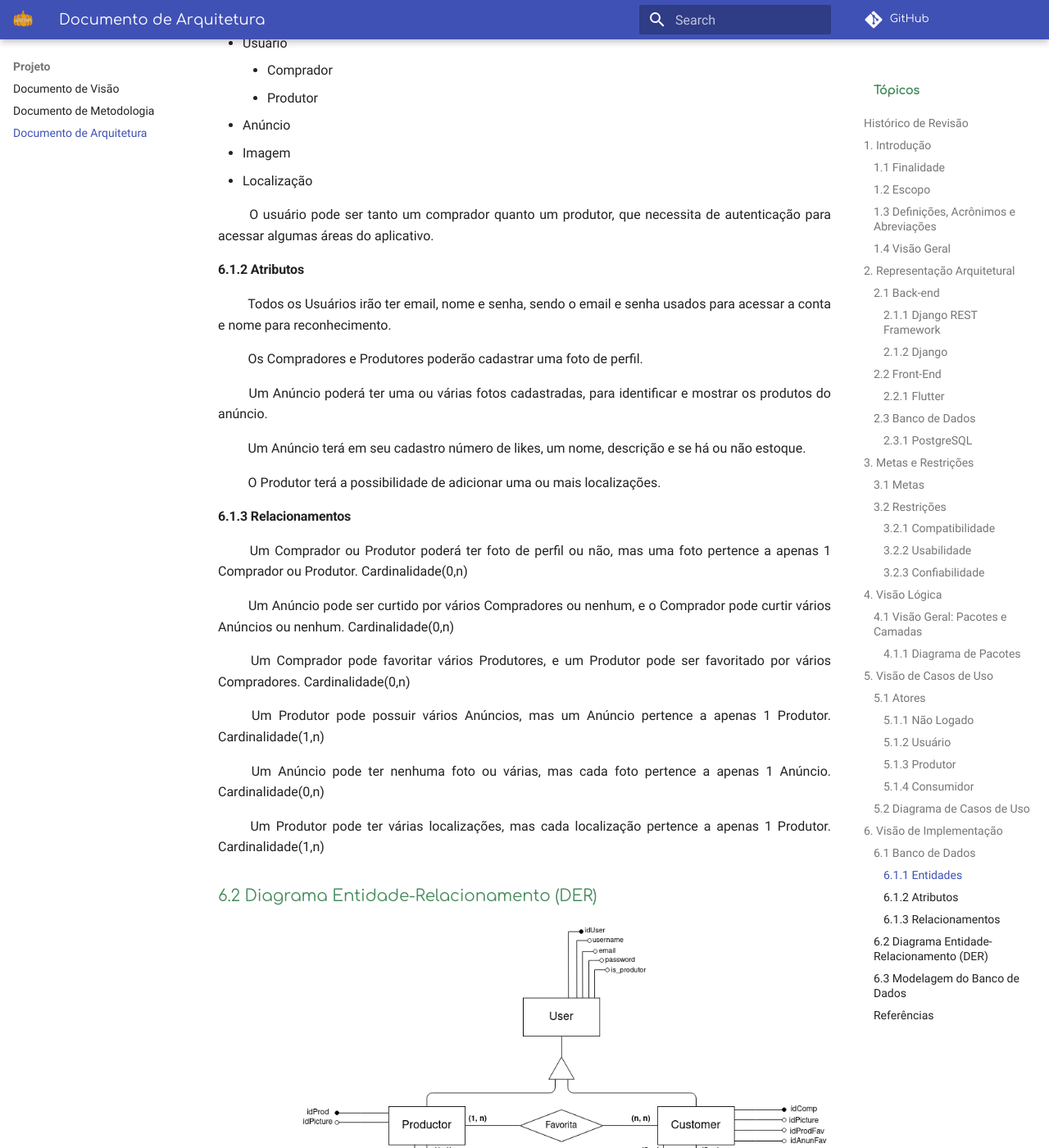
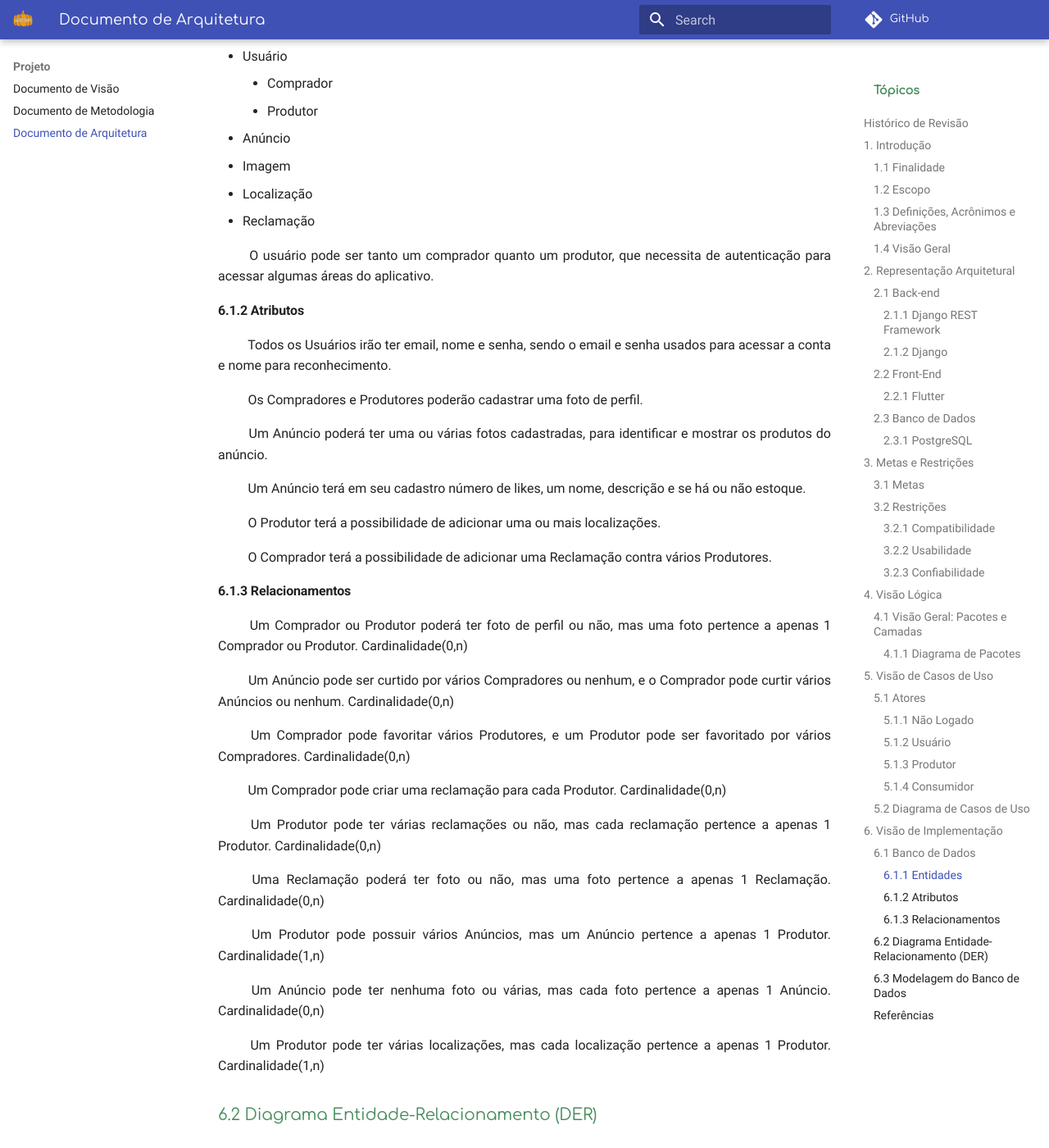
Before and after one commit to fga-eps-mds/2020.2-Hortum, an MkDocs documentation site: the page built from docs/Documento_de_arquitetura.md, in a window 1280 px wide and 1400 px high, scrolled down 9074 px. Shown: the whole window at 82% size. Built offline with MkDocs 1.6.1 and Material for MkDocs 9.7.7, drawn with Linux system fonts in a browser that asks for light colours; comment, search, counter and statistics services are not loaded; some of the changed text lies outside the part shown.

Commit message:
#180 #107 Modificando documento de arquitetura para adiçao de nova entidade

```diff
--- a/docs/Documento_de_arquitetura.md
+++ b/docs/Documento_de_arquitetura.md
@@ -19,6 +19,7 @@ Data|Versão|Descrição|Autor
 29/03/2021|1.7.2|Padronização da Visão Geral|Vitor Lamego
 29/03/2021|1.7.3|Revisão do documento|Joao Moura e Matheus Calixto
 04/04/2021|1.7.4|Revisão tópico 6|Carlos Eduardo
+25/04/2021|1.8|Mudanças na visão de implementação e casos de uso|Carlos Eduardo
 
 ## 1. Introdução
 
@@ -157,7 +158,7 @@ Essa resposta será obtida pelo Flutter, que com os dados recebidos irá disponi
 <p align = "justify"> &emsp;&emsp; Especialização de usuário que compreende funcionalidades relacionadas ao anúncio e gerenciamento de produtos e localizações.</p>
 
 #### 5.1.4 Consumidor
-<p align = "justify"> &emsp;&emsp; Especialização de usuário que abrange as funcionalidades de visualização e pesquisa de produtos, produtores e localizações, além de favoritá-los e/ou curti-los.</p>
+<p align = "justify"> &emsp;&emsp; Especialização de usuário que abrange as funcionalidades de visualização e pesquisa de produtos, produtores, reclamações e localizações, além de favoritá-los e/ou curti-los e criar reclamações.</p>
 
 ### 5.2 Diagrama de Casos de Uso
 ![Diagrama de Casos de Uso](img/diagrama_casos_de_uso.png)
@@ -174,6 +175,7 @@ Essa resposta será obtida pelo Flutter, que com os dados recebidos irá disponi
 - Anúncio
 - Imagem
 - Localização
+- Reclamação
 
 <p align = "justify"> &emsp;&emsp; O usuário pode ser tanto um comprador quanto um produtor, que necessita de autenticação para acessar algumas áreas do aplicativo.</p>
 
@@ -189,6 +191,8 @@ Essa resposta será obtida pelo Flutter, que com os dados recebidos irá disponi
 
 <p align = "justify"> &emsp;&emsp; O Produtor terá a possibilidade de adicionar uma ou mais localizações. </p>
 
+<p align = "justify"> &emsp;&emsp; O Comprador terá a possibilidade de adicionar uma Reclamação contra vários Produtores. </p>
+
 #### 6.1.3 Relacionamentos
 <p align = "justify"> &emsp;&emsp; Um Comprador ou Produtor poderá ter foto de perfil ou não, mas uma foto pertence a apenas 1 Comprador ou Produtor. Cardinalidade(0,n)</p>
 
@@ -196,11 +200,18 @@ Essa resposta será obtida pelo Flutter, que com os dados recebidos irá disponi
 
 <p align = "justify"> &emsp;&emsp; Um Comprador pode favoritar vários Produtores, e um Produtor pode ser favoritado por vários Compradores. Cardinalidade(0,n)</p>
 
+<p align = "justify"> &emsp;&emsp; Um Comprador pode criar uma reclamação para cada Produtor. Cardinalidade(0,n)</p>
+
+<p align = "justify"> &emsp;&emsp; Um Produtor pode ter várias reclamações ou não, mas cada reclamação pertence a apenas 1 Produtor. Cardinalidade(0,n)</p>
+
+<p align = "justify"> &emsp;&emsp; Uma Reclamação poderá ter foto ou não, mas uma foto pertence a apenas 1 Reclamação. Cardinalidade(0,n)</p>
+
 <p align = "justify"> &emsp;&emsp; Um Produtor pode possuir vários Anúncios, mas um Anúncio pertence a apenas 1 Produtor. Cardinalidade(1,n)</p>
 
 <p align = "justify"> &emsp;&emsp; Um Anúncio pode ter nenhuma foto ou várias, mas cada foto pertence a apenas 1 Anúncio. Cardinalidade(0,n)</p>
 
 <p align = "justify"> &emsp;&emsp; Um Produtor pode ter várias localizações, mas cada localização pertence a apenas 1 Produtor. Cardinalidade(1,n)</p>
+
 
 ### 6.2 Diagrama Entidade-Relacionamento (DER)
 ![DER](img/diagrama_entidade_relacionamentos.png)
```
Also changed, not shown: docs/img/diagrama_banco_de_dados.png, docs/img/diagrama_casos_de_uso.png, docs/img/diagrama_entidade_relacionamentos.png.
